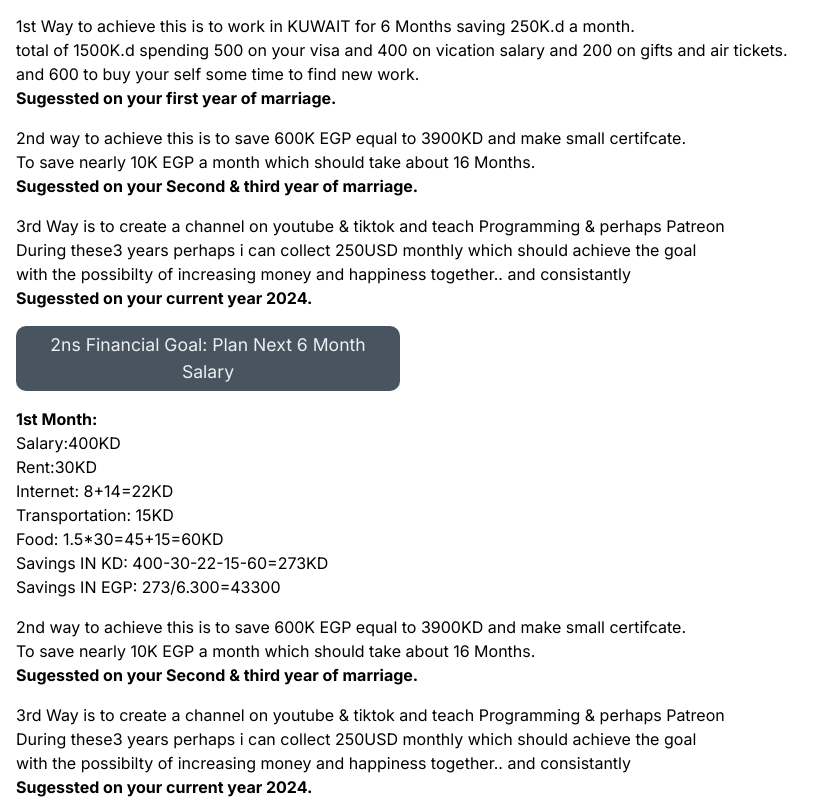
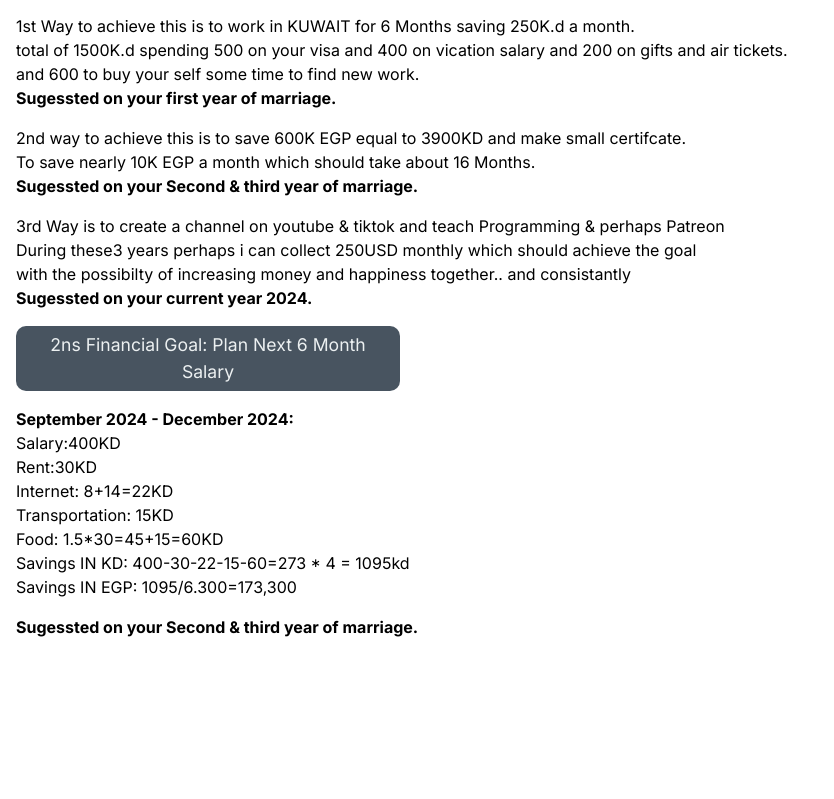
Before and after one commit to Mostafa-El-Masry/dashboardv.5, a Next.js app: page /content/Stable-living-situation/Finances in a window 1280 px wide. Shown: the part 240-1039 px from the top of the page, without its empty margins (0-834 px from the left). After the commit the page ends 879 px from the top, so only its background shows below. Built offline with nearby package versions, Linux system fonts and the light colour scheme.

Commit message:
UPDATING MONTHLY FINANCAIL BUDGET

```diff
--- a/app/content/Stable-living-situation/Finances/page.tsx
+++ b/app/content/Stable-living-situation/Finances/page.tsx
@@ -35,28 +35,17 @@ const Finances = () => {
 
     <ul>
       <li>
-        <strong>1st Month:</strong> <br />
+        <strong>September 2024 - December 2024:</strong> <br />
         Salary:400KD <br />
         Rent:30KD  <br />
         Internet: 8+14=22KD <br />
         Transportation: 15KD <br />
         Food: 1.5*30=45+15=60KD <br />
-        Savings IN KD: 400-30-22-15-60=273KD <br />
-        Savings IN EGP: 273/6.300=43300 <br />
-
-
-
+        Savings IN KD: 400-30-22-15-60=273 * 4 = 1095kd <br />
+        Savings IN EGP: 1095/6.300=173,300 <br />
       </li>
       <li>
-        2nd way to achieve this is to save 600K EGP equal to 3900KD and make small certifcate.<br />
-        To save nearly 10K EGP a month which should take about 16 Months.<br />
         <strong>Sugessted on your Second & third year of marriage.</strong>
-      </li>
-      <li>
-        3rd Way is to create a channel on youtube &amp; tiktok and teach Programming &amp; perhaps Patreon<br />
-        During these3 years perhaps i can collect 250USD monthly which should achieve the goal<br />
-        with the possibilty of increasing money and happiness together.. and consistantly<br />
-        <strong>Sugessted on your current year 2024.</strong>
       </li>
     </ul>
     </>
```
